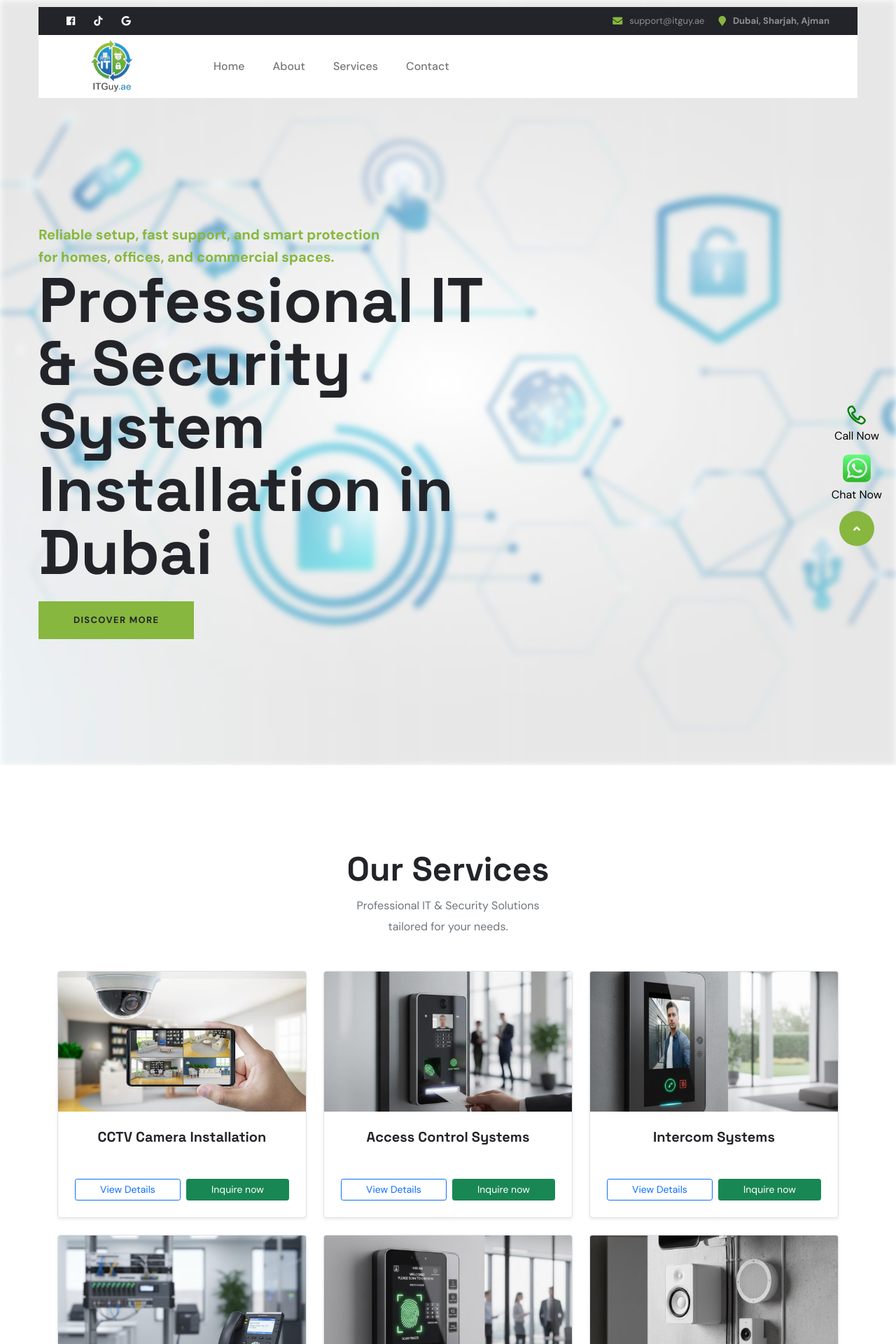
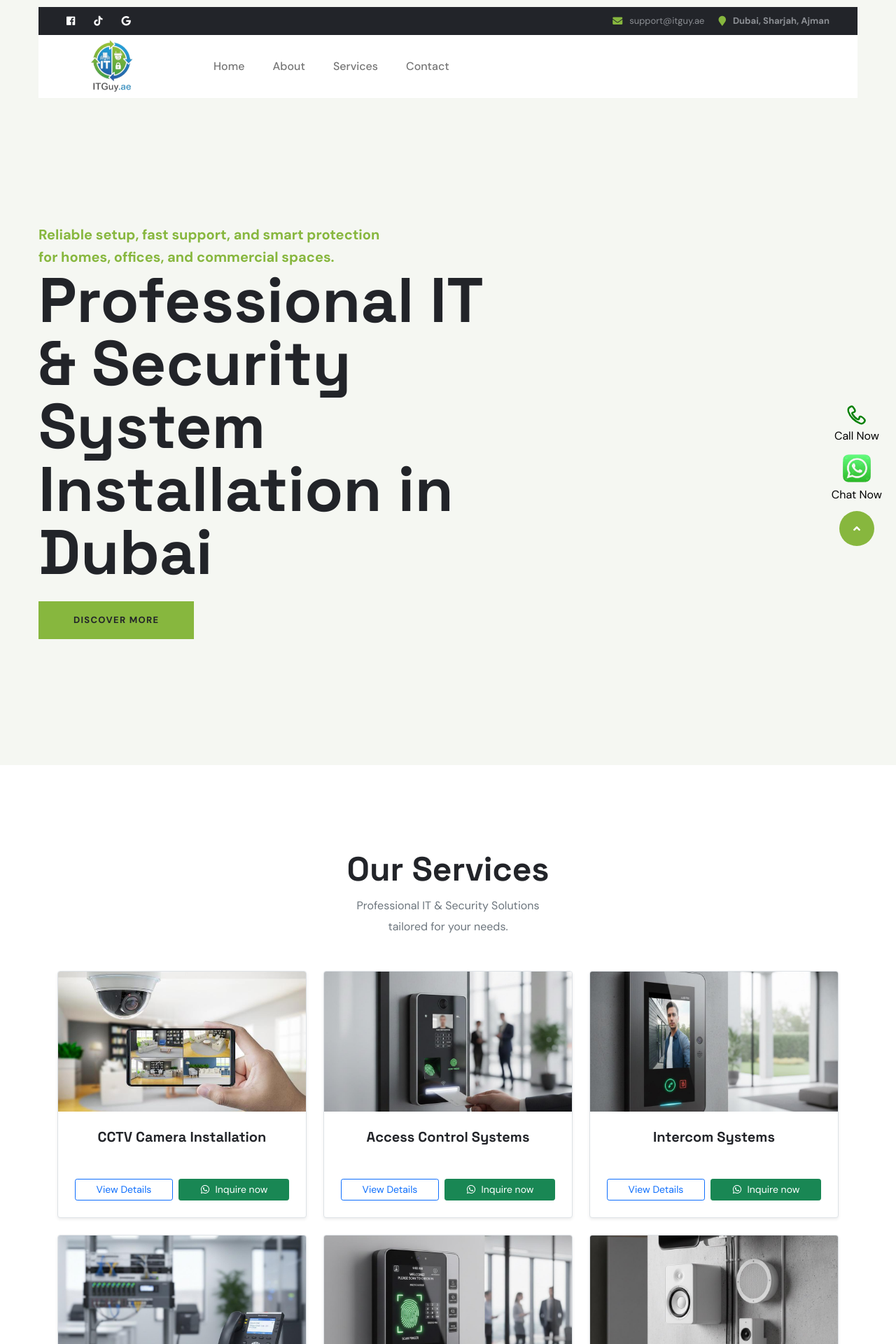
Before and after one commit to shahbaz-nawaz-ntu/ITGuys, a React (Vite) app: page / in a window 1280 px wide. Shown: the top 1920 px of the page at 70% size. Built offline with nearby package versions, Linux system fonts and the light colour scheme.

Commit message:
remove the hero section image and also add whatsapp icon in inquire now button

```diff
--- a/src/components/HomeThree/HomeThreegridService.jsx
+++ b/src/components/HomeThree/HomeThreegridService.jsx
@@ -18,6 +18,7 @@ import ManagedITImg from '../../assets/images/service images/WhatsApp Image 2025
 import CybersecurityImg from '../../assets/images/service images/WhatsApp Image 2025-12-17 at 11.20.49 PM (1).jpeg'; // Tentative
 import WebAppImg from '../../assets/images/service images/web-app-development-dubai.jpeg';
 import AIImg from '../../assets/images/service images/ai-solutions-chatbot-virtual-assistant-automation-office-dubai.jpeg';
+import { FaWhatsapp } from "react-icons/fa";
 
 
 function HomeThreegridService() {
@@ -204,11 +205,12 @@ function HomeThreegridService() {
                       {/* 2. WhatsApp Link */}
                       <a
                         href={service.link}
-                        className="btn btn-sm btn-success flex-grow-1 text-white"
+                        className="btn btn-sm btn-success flex-grow-1 text-white d-flex align-items-center justify-content-center gap-2"
                         target="_blank"
                         rel="noopener noreferrer"
                       >
-                        Inquire now
+                        <FaWhatsapp />
+                        <span>Inquire now</span>
                       </a>
                     </div>
                   </div>
--- a/src/components/HomeThree/ZeroHomeThree.jsx
+++ b/src/components/HomeThree/ZeroHomeThree.jsx
@@ -1,5 +1,5 @@
 import React, { useState } from 'react';
-import { Link  } from 'react-router-dom';
+import { Link } from 'react-router-dom';
 import ModalVideo from 'react-modal-video';
 import { Swiper, SwiperSlide } from "swiper/react";
 import { Autoplay, Navigation, Pagination } from "swiper/modules";
@@ -31,17 +31,19 @@ function BannerSectionTwo({ className }) {
                 <Swiper {...swiperOptions} className="banner-carousel owl-theme">
                     {/* Slide Item 1 */}
                     {/* <SwiperSlide className="slide-item"> */}
-                    <div className="slide-item">
-                        <div className="bg-image" style={{ backgroundImage: `url(${Image1})`, filter: "blur(5px)"}}></div>
-                        <div className="auto-container ">
+                    <div className="slide-item" style={{ backgroundColor: "#f5f7f2" }}>
+                        <div className=""
+                        // style={{ backgroundImage: `url(${Image1})`, filter: "blur(5px)"}}
+                        ></div>
+                        <div className="auto-container">
                             <div className="content-box">
-                                <span className="animate-2 texxt fs-5 ">Reliable setup, fast support, and smart protection <br/> for homes, offices, and commercial spaces.
-</span>
+                                <span className="animate-2 texxt fs-5 ">Reliable setup, fast support, and smart protection <br /> for homes, offices, and commercial spaces.
+                                </span>
                                 <h1 className="title animate-3">Professional IT & Security System Installation in Dubai</h1>
 
                                 <div className="btn-box animate-4">
-                                    <a  href="#offer" className="theme-btn btn-style-one">
-                                    <span className="btn-title">Discover more</span></a>
+                                    <a href="#offer" className="theme-btn btn-style-one">
+                                        <span className="btn-title">Discover more</span></a>
                                 </div>
                             </div>
                         </div>
```
